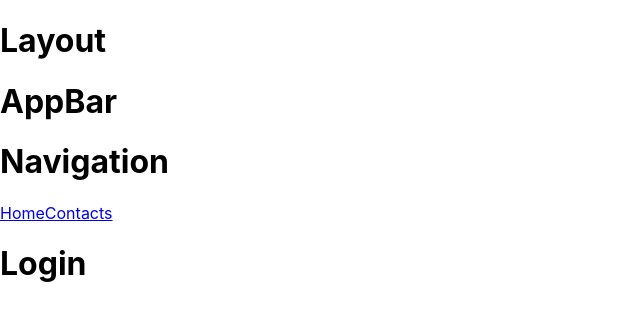
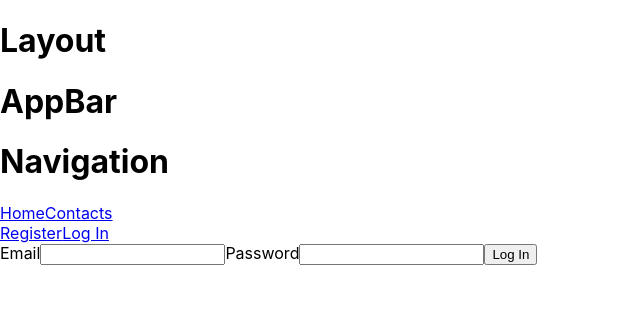
Before and after one commit to Maksym-Ocheretniuk/goit-react-hw-08-phonebook, a React (Create React App) app: page /goit-react-hw-08-phonebook/login in a window 1280 px wide. Shown: the top 320 px of the page, without its empty margins (0-640 px from the left). Built offline with nearby package versions, Linux system fonts and the light colour scheme.

Commit message:
LoginForm

```diff
--- a/src/components/AppBar/AppBar.jsx
+++ b/src/components/AppBar/AppBar.jsx
@@ -1,10 +1,12 @@
+import { AuthNav } from 'components/AuthNav/AuthNav';
 import { Navigation } from 'components/Navigation/Navigation';
 
 export const AppBar = () => {
   return (
-    <>
+    <header>
       <h1>AppBar</h1>
       <Navigation />
-    </>
+      <AuthNav />
+    </header>
   );
 };
--- /dev/null
+++ b/src/components/AuthNav/AuthNav.jsx
@@ -0,0 +1,10 @@
+import { NavLink } from 'react-router-dom';
+
+export const AuthNav = () => {
+  return (
+    <div>
+      <NavLink to="/register">Register</NavLink>
+      <NavLink to="/login">Log In</NavLink>
+    </div>
+  );
+};
--- /dev/null
+++ b/src/components/LoginForm/LoginForm.jsx
@@ -0,0 +1,15 @@
+export const LoginForm = () => {
+  return (
+    <form>
+      <label>
+        Email
+        <input type="email" name="email" />
+      </label>
+      <label>
+        Password
+        <input type="password" name="password" />
+      </label>
+      <button type="submit">Log In</button>
+    </form>
+  );
+};
--- a/src/pages/Login/Login.jsx
+++ b/src/pages/Login/Login.jsx
@@ -1,7 +1,10 @@
+import { LoginForm } from 'components/LoginForm/LoginForm';
+
 export const Login = () => {
   return (
-    <>
-      <h1>Login</h1>
-    </>
+    <div>
+      <title>Login</title>
+      <LoginForm />
+    </div>
   );
 };
```
